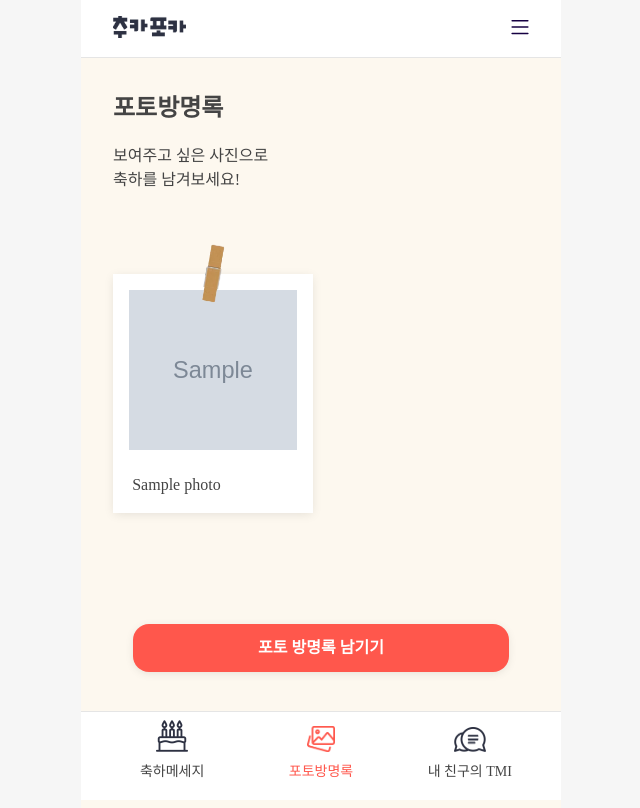
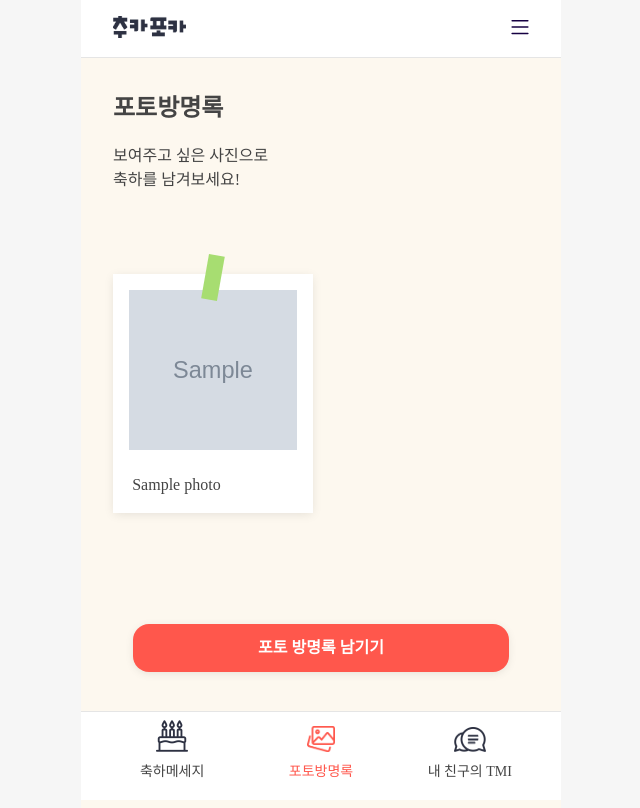
Before and after one commit to Piro17-Project-Birthday/Piro17-Project-Birthday, a Django app: template photos/templates/photos/photo_home.html in a window 1280 px wide. Shown: the whole page, without its empty margins (319-959 px from the left). Run offline with Django 4.2, Linux system fonts and the light colour scheme; tables that the repository leaves empty hold one stand-in row (values such as "Sample post"); the template is opened without the code that fills it: values that come from a table or form of the project are taken from there, most other values are stand-ins (such as "Sample title", 1, 10 or a date in 2020); grey boxes marked "Sample" are stand-in pictures; some web fonts are replaced.

Commit message:
Css: 포토방명록 나무집게를 스티커로 변경

```diff
--- a/photos/templates/photos/photo_home.html
+++ b/photos/templates/photos/photo_home.html
@@ -34,7 +34,8 @@
             <div class="images__container">
               {% for photo in photos %}
                 <div class="images__item">
-                  <img class="images__item__pin rotate" src="{% static 'img/pin.png' %}" alt="">
+                  <div class="images__item__sticker rotate"></div>
+                  <!--<img class="images__item__pin rotate" src="{% static 'img/pin.png' %}" alt="">-->
                   {% if is_owner or request.user == photo.photo_uploader %}
                     {% if not photo_page.state == "archive" %}
                       <p class="images__item__delete-btn">
@@ -159,11 +160,17 @@
   ]
   const getRandom = (min, max) => Math.random() * (max - min) + min;
   var rand;
+  var colors = ['#A7DD71', '#EDADDA', '#FF8F87', '#FFDA96', '#93B8E1']
   var pin = document.getElementsByClassName("rotate")
   for (i = 0; i < pin.length; i++) {
+    //회전
     rand = randomList[Math.floor(Math.random() * randomList.length)];
     console.log(rand)
     pin[i].style.transform = 'rotate(' + rand + 'deg)';
+    //색변경
+    color = colors[i % 5]
+    pin[i].style.backgroundColor = color;
+
   }
 
   //사진 클릭 시 크게 보기
--- a/static/css/photo_home.css
+++ b/static/css/photo_home.css
@@ -76,6 +76,14 @@ font-style: normal;
     left: 46%;
     bottom: 77%;
     width: 8%;
+}
+
+.images__item__sticker {
+    position: absolute;
+    left: 46%;
+    bottom: 78%;
+    width: 1rem;
+    height: 2.8rem;
 }
 
 .images__padding {
```
